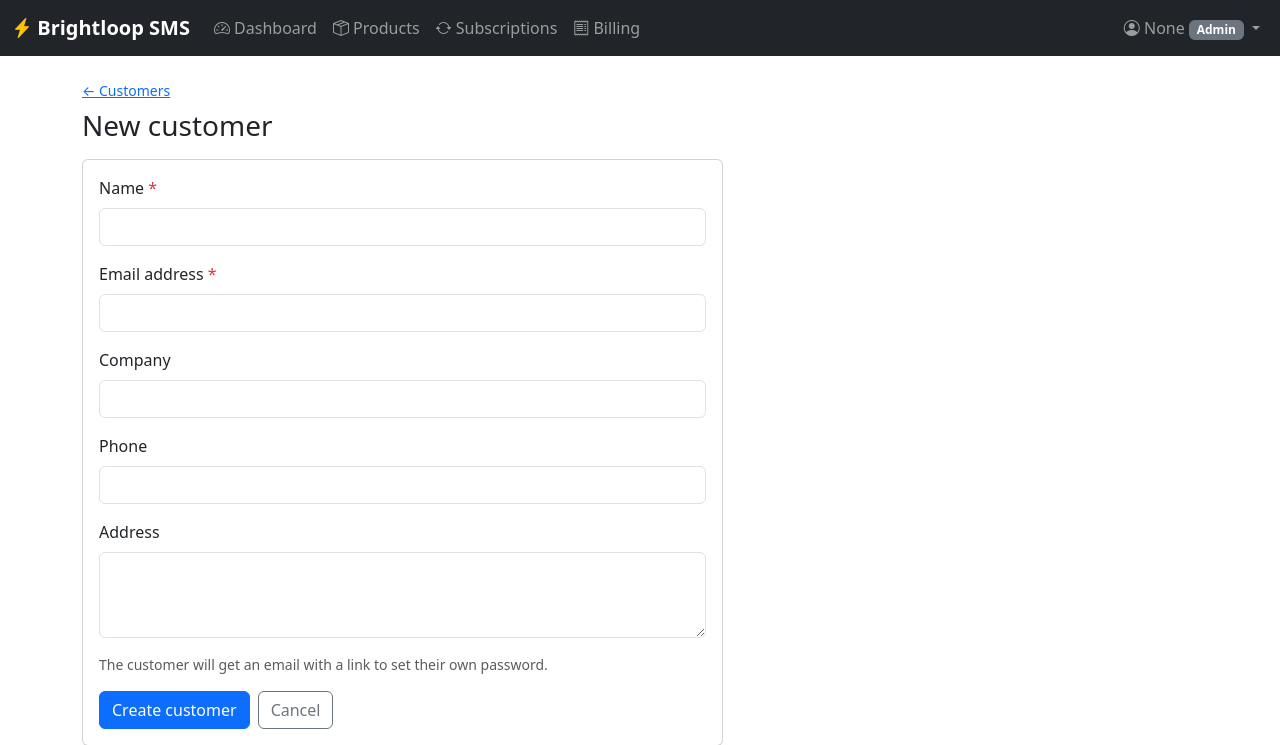
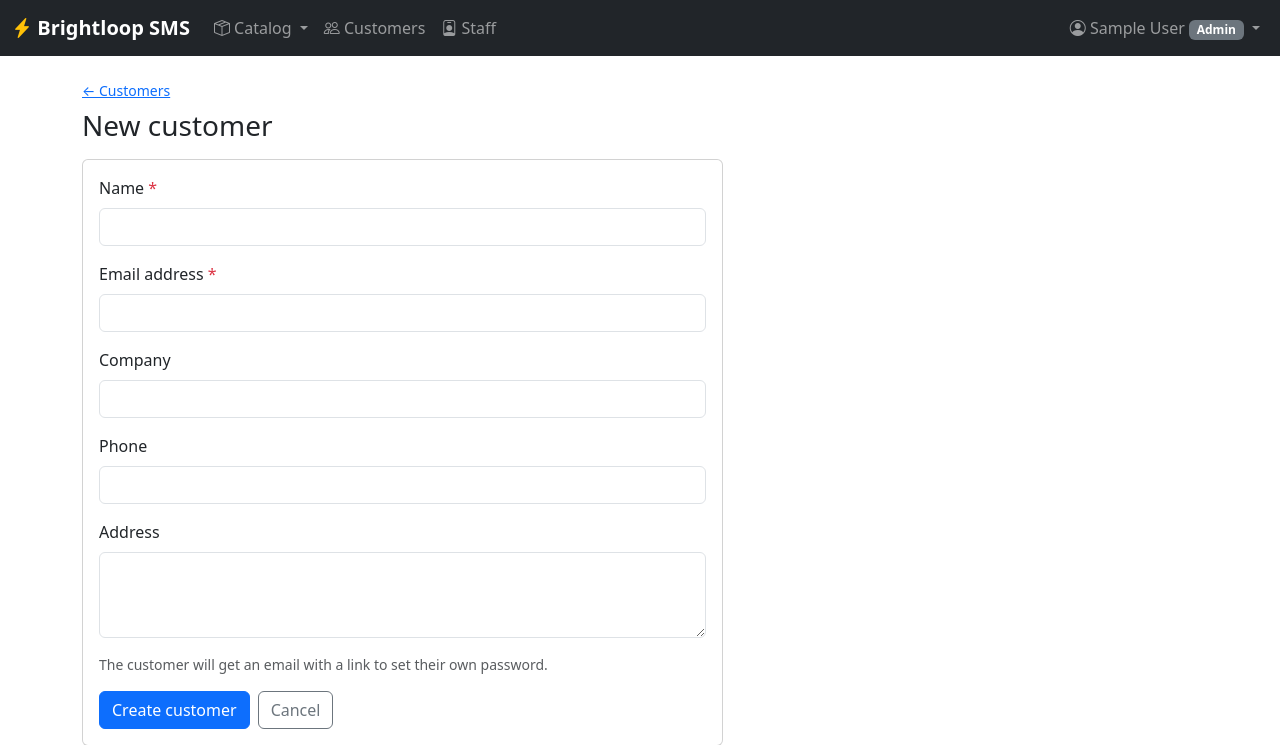
Before and after one commit to JeevanKF/subscription_management., a Django app: page /accounts/customers/new/ in a window 1280 px wide. Shown: the top 745 px of the page. Run offline with Django 5.2, Linux system fonts and the light colour scheme; a user stored in the database is signed in; tables that the repository leaves empty hold one stand-in row (values such as "Sample post").

Commit message:
[templates] navbar: hide links to apps without pages, POST logout
- {% url ... as %} so missing app URLs don't crash every page
- Add Catalog, Customers and Staff links; show user.name
- Logout as a POST form (required by Django 5)

```diff
--- a/templates/base.html
+++ b/templates/base.html
@@ -24,52 +24,90 @@
       <span class="navbar-toggler-icon"></span>
     </button>
     <div class="collapse navbar-collapse" id="navMenu">
+      {# "{% url ... as x %}" gives an empty string instead of crashing when an app has no pages yet #}
+      {% url 'dashboard:index' as dashboard_url %}
+      {% url 'subscriptions:list' as subscriptions_url %}
+      {% url 'billing:invoice_list' as invoices_url %}
+      {% url 'portal:my_subscriptions' as my_subscriptions_url %}
+      {% url 'portal:my_invoices' as my_invoices_url %}
       <ul class="navbar-nav me-auto">
         {% if user.role == "admin" or user.role == "staff" %}
+          {% if dashboard_url %}
           <li class="nav-item">
-            <a class="nav-link" href="{% url 'dashboard:index' %}">
+            <a class="nav-link" href="{{ dashboard_url }}">
               <i class="bi bi-speedometer2"></i> Dashboard
             </a>
           </li>
+          {% endif %}
+          <li class="nav-item dropdown">
+            <a class="nav-link dropdown-toggle" href="#" data-bs-toggle="dropdown">
+              <i class="bi bi-box-seam"></i> Catalog
+            </a>
+            <ul class="dropdown-menu">
+              <li><a class="dropdown-item" href="{% url 'products:list' %}">Products</a></li>
+              <li><a class="dropdown-item" href="{% url 'products:plan_list' %}">Plans</a></li>
+              <li><a class="dropdown-item" href="{% url 'products:tax_list' %}">Tax rules</a></li>
+            </ul>
+          </li>
           <li class="nav-item">
-            <a class="nav-link" href="{% url 'products:list' %}">
-              <i class="bi bi-box-seam"></i> Products
+            <a class="nav-link" href="{% url 'accounts:customer_list' %}">
+              <i class="bi bi-people"></i> Customers
             </a>
           </li>
+          {% if subscriptions_url %}
           <li class="nav-item">
-            <a class="nav-link" href="{% url 'subscriptions:list' %}">
+            <a class="nav-link" href="{{ subscriptions_url }}">
               <i class="bi bi-arrow-repeat"></i> Subscriptions
             </a>
           </li>
+          {% endif %}
+          {% if invoices_url %}
           <li class="nav-item">
-            <a class="nav-link" href="{% url 'billing:invoice_list' %}">
+            <a class="nav-link" href="{{ invoices_url }}">
               <i class="bi bi-receipt"></i> Billing
             </a>
           </li>
+          {% endif %}
+          {% if user.role == "admin" %}
+          <li class="nav-item">
+            <a class="nav-link" href="{% url 'accounts:staff_list' %}">
+              <i class="bi bi-person-badge"></i> Staff
+            </a>
+          </li>
+          {% endif %}
         {% else %}
+          {% if my_subscriptions_url %}
           <li class="nav-item">
-            <a class="nav-link" href="{% url 'portal:my_subscriptions' %}">
+            <a class="nav-link" href="{{ my_subscriptions_url }}">
               <i class="bi bi-arrow-repeat"></i> My Subscriptions
             </a>
           </li>
+          {% endif %}
+          {% if my_invoices_url %}
           <li class="nav-item">
-            <a class="nav-link" href="{% url 'portal:my_invoices' %}">
+            <a class="nav-link" href="{{ my_invoices_url }}">
               <i class="bi bi-receipt"></i> My Invoices
             </a>
           </li>
+          {% endif %}
         {% endif %}
       </ul>
       <ul class="navbar-nav">
         <li class="nav-item dropdown">
           <a class="nav-link dropdown-toggle" href="#" data-bs-toggle="dropdown">
             <i class="bi bi-person-circle"></i>
-            {{ user.username }}
+            {{ user.name|default:user.email }}
             <span class="badge bg-secondary">{{ user.get_role_display }}</span>
           </a>
           <ul class="dropdown-menu dropdown-menu-end">
-            <li><a class="dropdown-item" href="{% url 'accounts:logout' %}">
-              <i class="bi bi-box-arrow-right"></i> Logout
-            </a></li>
+            <li>
+              <form method="post" action="{% url 'accounts:logout' %}">
+                {% csrf_token %}
+                <button type="submit" class="dropdown-item">
+                  <i class="bi bi-box-arrow-right"></i> Logout
+                </button>
+              </form>
+            </li>
           </ul>
         </li>
       </ul>
```
